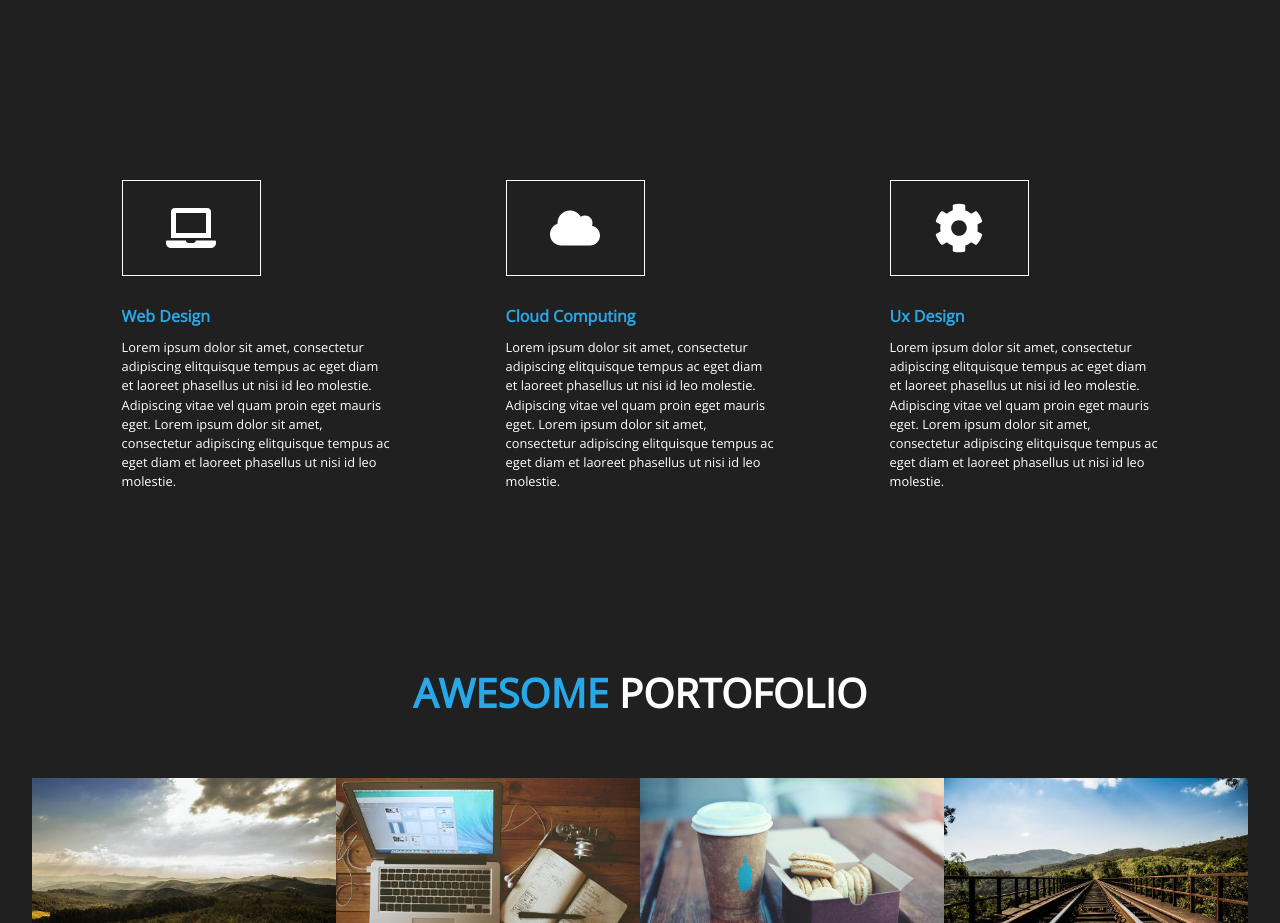
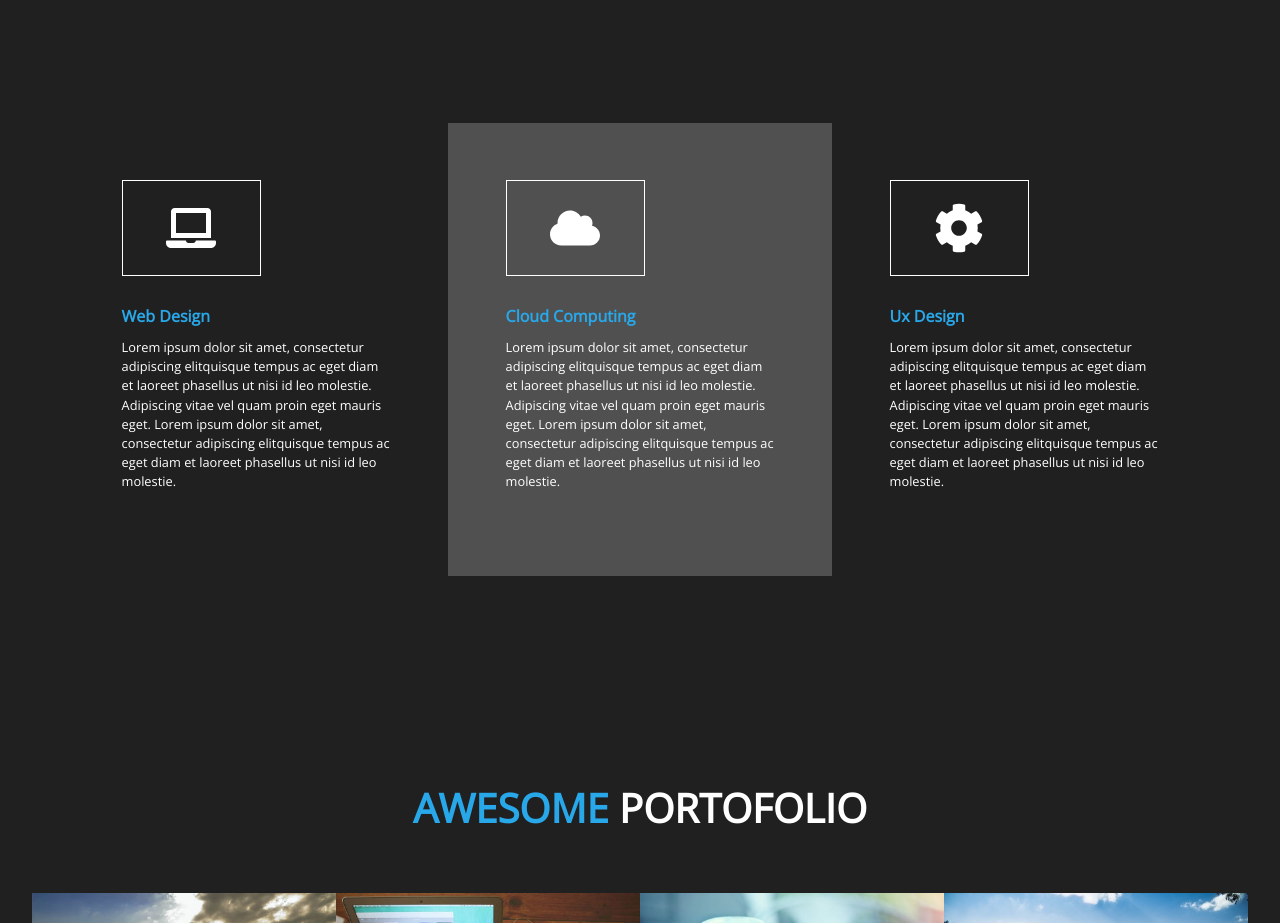
Before and after one commit to RodrigoMelloFernandes/Projeto-Awesome, a React (Create React App) app in the folder awesome/: page / in a window 1280 px wide. Shown: the part 2760-3683 px from the top of the page. Built offline with nearby package versions, Linux system fonts and the light colour scheme.

Commit message:
Motion from ourAwesomeThings implementing

```diff
--- a/awesome/src/Components/_2_Main/index.jsx
+++ b/awesome/src/Components/_2_Main/index.jsx
@@ -1,5 +1,5 @@
 import styles from './Main.module.scss';
-import { motion } from 'framer-motion'
+import { motion } from 'framer-motion';
 
 function Main () {
 
--- a/awesome/src/Components/_4_Section_AwesomeTeam/index.jsx
+++ b/awesome/src/Components/_4_Section_AwesomeTeam/index.jsx
@@ -3,7 +3,6 @@ import teamimg2 from '../../Images/team-img2.jpg';
 import teamimg3 from '../../Images/team-img3.jpg';
 import teamimg4 from '../../Images/team-img4.jpg';
 import styles from './AwesomeTeam.module.scss';
-
 import { motion } from 'framer-motion';
 
 function AwesomeTeam () {
--- a/awesome/src/Components/_5_Section_OurAwesomeThings/OurAwesomeThings.module.scss
+++ b/awesome/src/Components/_5_Section_OurAwesomeThings/OurAwesomeThings.module.scss
@@ -17,10 +17,10 @@
     }
 
     &__container{
-        @extend .awesomeTeamContainer;
+        @extend .ourAwesomeThingsContainer;
         padding: $padding-lateral;
         &___containerIcon{
-            @extend .containerIcon;
+
             @extend .containerOurAwesomeThingsIcon;
 
             &____icon{
--- a/awesome/src/Components/_5_Section_OurAwesomeThings/index.jsx
+++ b/awesome/src/Components/_5_Section_OurAwesomeThings/index.jsx
@@ -1,19 +1,29 @@
-import { FaLaptop, FaCloud, FaCog } from 'react-icons/fa'
-import styles from './OurAwesomeThings.module.scss'
+import { FaLaptop, FaCloud, FaCog } from 'react-icons/fa';
+import styles from './OurAwesomeThings.module.scss';
+import { motion } from 'framer-motion';
 
 function OurAwesomeThings () {
     return (
         <section className={styles._5}>
-            <h2 className={styles._5__title}>our <span className={styles._5__title___span}>awesome</span> things</h2>
+            <motion.h2 className={styles._5__title}
+                initial={{ scale : 0}}
+                animate={{ scale: [ .3, 1.05 , .9, 1] }}
+                transition={{ duration : 1.5}}
+            >our <span className={styles._5__title___span}>awesome</span> things</motion.h2>
 
             <div className={styles._5__containerDesktop}>
-                <div className={styles._5__container}>
+                <motion.div className={styles._5__container}
+                    transition={{ delay : .25}}
+                    whileHover={{
+                        backgroundColor: "#505050",
+                }}
+                >
                     <div className={styles._5__container___containerIcon}>
                         <FaLaptop className={styles._5__container___containerIcon____icon}/>
                     </div>
                     <h2 className={styles._5__container___title}>Web Design</h2>
                     <p className={styles._5__container___subtitle}>Lorem ipsum dolor sit amet, consectetur adipiscing elitquisque tempus ac eget diam et laoreet phasellus ut nisi id leo molestie. Adipiscing vitae vel quam proin eget mauris eget. Lorem ipsum dolor sit amet, consectetur adipiscing elitquisque tempus ac eget diam et laoreet phasellus ut nisi id leo molestie.</p>
-                </div>
+                </motion.div>
                 <div className={styles._5__container}>
                     <div className={styles._5__container___containerIcon}>
                         <FaCloud className={styles._5__container___containerIcon____icon}/>
@@ -21,13 +31,18 @@ function OurAwesomeThings () {
                     <h2 className={styles._5__container___title}>Cloud Computing</h2>
                     <p className={styles._5__container___subtitle}>Lorem ipsum dolor sit amet, consectetur adipiscing elitquisque tempus ac eget diam et laoreet phasellus ut nisi id leo molestie. Adipiscing vitae vel quam proin eget mauris eget. Lorem ipsum dolor sit amet, consectetur adipiscing elitquisque tempus ac eget diam et laoreet phasellus ut nisi id leo molestie.</p>
                 </div>
-                <div className={styles._5__container}>
+                <motion.div className={styles._5__container}
+                    transition={{ delay : .25}}
+                    whileHover={{
+                        backgroundColor: "#505050",
+                }}
+                >
                     <div className={styles._5__container___containerIcon}>
                         <FaCog className={styles._5__container___containerIcon____icon}/>
                     </div>
                     <h2 className={styles._5__container___title}>Ux Design</h2>
                     <p className={styles._5__container___subtitle}>Lorem ipsum dolor sit amet, consectetur adipiscing elitquisque tempus ac eget diam et laoreet phasellus ut nisi id leo molestie. Adipiscing vitae vel quam proin eget mauris eget. Lorem ipsum dolor sit amet, consectetur adipiscing elitquisque tempus ac eget diam et laoreet phasellus ut nisi id leo molestie.</p>
-                </div>
+                </motion.div>
             </div>
 
         </section>
--- a/awesome/src/Components/_6_Section_AwesomePortfolio/index.jsx
+++ b/awesome/src/Components/_6_Section_AwesomePortfolio/index.jsx
@@ -1,4 +1,5 @@
-import styles from './AwesomePortfolio.module.scss'
+import styles from './AwesomePortfolio.module.scss';
+import { motion } from 'framer-motion';
 
 
 function AwesomePortfolio () {
--- a/awesome/src/Sass/Components/_0_Container/Container.module.scss
+++ b/awesome/src/Sass/Components/_0_Container/Container.module.scss
@@ -261,6 +261,7 @@
         box-shadow: 0px 0px 14px -4px rgba(0, 0, 0, .3);
         margin-bottom: $mb10;
         background: #3b3b3b;
+
         //--------------------Desktop----------------------------->
         @include for-desktop-only{
            width: 22%;
@@ -287,6 +288,22 @@
         @include for-desktop-only{
             @include display-flexDirection(flex, row);
             @include alignItems-justifyContent(center, center);
+        }
+    }
+
+    .ourAwesomeThingsContainer{
+        @include display-flexDirection(flex, column);
+        @include alignItems-justifyContent(start, center);
+        // box-shadow: 0px 0px 14px -4px rgba(0, 0, 0, .3);
+        margin-bottom: $mb10;
+        // background: #3b3b3b;
+        &:nth-child(2){
+            background: #505050;
+        }
+        //--------------------Desktop----------------------------->
+        @include for-desktop-only{
+           width: 34%;
+
         }
     }
 
```
